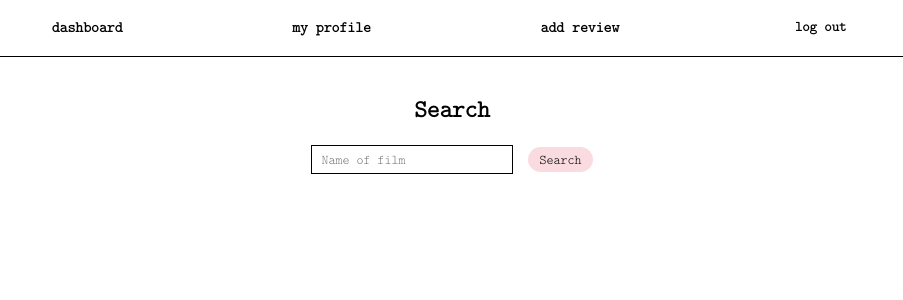
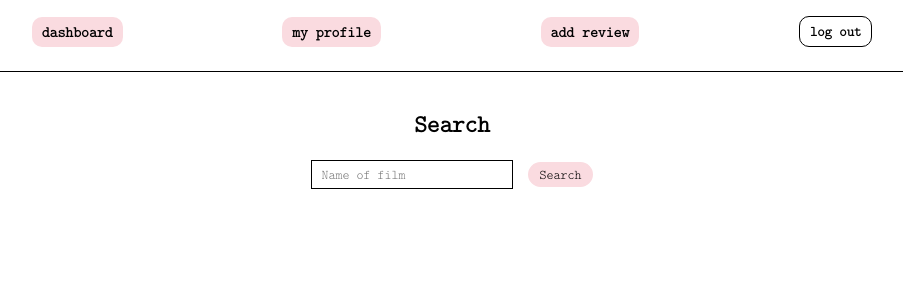
Before and after one commit to michellewongi/Film-Review-App-Frontend, a React (Create React App) app: page /add-review in a window 1280 px wide. Shown: the top 300 px of the page, without its empty margins (188-1091 px from the left). Built offline with nearby package versions, Linux system fonts and the light colour scheme; no server answers; sample sign-in values are in the browser's storage.

Commit message:
adding more styling

```diff
--- a/src/App.css
+++ b/src/App.css
@@ -21,6 +21,16 @@ h2 {
 a {
   color: black;
   font-weight: bold;
+}
+
+button {
+  cursor: pointer;
+}
+
+button:active {
+  background-color: #f5b8c1;
+  box-shadow: 0 3px #666;
+  transform: translateY(3px);
 }
 
 .PageWrapper {
@@ -52,7 +62,7 @@ a {
 
 .HeaderWrapper {
   border-bottom: 1px solid black;
-  height: 40px;
+  height: 55px;
 }
 
 nav {
@@ -64,20 +74,28 @@ nav {
 }
 
 .Header nav a {
+  background-color: #fadbe0;
+  border-radius: 10px;
   color: black;
   font-size: 13px;
   font-weight: bold;
+  margin-right: 10px;
+  text-align: center;
   text-decoration: none;
   text-transform: lowercase;
+  padding: 5px 10px;
 }
 
 .Header button {
   background-color: white;
-  border: none;
+  border: 1px solid black;
+  border-radius: 10px;
   font-family: Latin-Modern-Mono;
   font-size: 14px;
   font-weight: bold;
+  text-align: center;
   text-transform: lowercase;
+  padding: 5px 10px;
 }
 
 form {
@@ -91,7 +109,7 @@ form {
 
 .Form input {
   margin: 0 auto;
-  margin-bottom: 30px;
+  margin-bottom: 20px;
   max-width: 400px;
   padding: 10px 9px;
   width: 300px;
@@ -110,8 +128,16 @@ form {
   width: auto;
 }
 
+.ErrorMsg {
+  color: red;
+  font-weight: bold;
+  text-align: center;
+  margin: 0;
+}
+
 .postedBy {
   color: #bf218b;
+  font-weight: bold;
 }
 
 .PostCard {
@@ -126,24 +152,28 @@ form {
   right: 1.5rem;
   top: 0.6rem;
   justify-content: center;
-  width: 260px;
+  width: 290px;
 }
 
 .PostCardImage img {
   padding-top: 1rem;
   max-width: 400px;
-  width: 220px;
+  width: 250px;
 }
 
 .PostCardText {
-  border: 1px solid white;
+  border: 2px solid white;
   flex-basis: 50%;
   overflow-y: auto;
-  width: 220px;
+  width: 250px;
 }
 
 .PostCardText div {
   margin: 5px;
+}
+
+.hidden {
+  display: none;
 }
 
 .background-card,
@@ -156,7 +186,7 @@ form {
   position: relative;
   left: 0.7rem;
   margin-bottom: 12rem;
-  width: 290px;
+  width: 320px;
 }
 
 .background-card-user {
@@ -254,7 +284,20 @@ form {
   display: none;
 }
 
-@media only screen and (min-width: 850px) {
+.imageSrcImg {
+  background-color: #fadbe0;
+  border-radius: 10px;
+  display: flex;
+  justify-content: center;
+  padding: 2rem;
+  margin-bottom: 2rem;
+}
+
+.addReviewImage {
+  width: 260px;
+}
+
+@media only screen and (min-width: 950px) {
   .Header nav a {
     font-size: 15px;
   }
@@ -288,7 +331,7 @@ form {
     flex-wrap: wrap;
     justify-content: space-between;
     margin: 2rem auto 0;
-    width: 75%;
+    width: 80%;
   }
 
   .reviews > :only-child {
--- a/src/components/AddReviewForm.js
+++ b/src/components/AddReviewForm.js
@@ -6,6 +6,7 @@ function AddReviewForm({ submitReview }) {
       <h2>Add Review Post</h2>
       <form id="write-form" onSubmit={(e) => submitReview(e)}>
         <label htmlFor="imageSrc">Image Src</label>
+        <div className="imageSrcImg"></div>
         <input type="text" name="imageSrc" id="imageSrc" />
         <label htmlFor="postMessage">Post Message</label>
         <textarea name="postMessage" placeholder="Enter your review" rows="7" />
--- a/src/components/FilmCard.js
+++ b/src/components/FilmCard.js
@@ -4,6 +4,11 @@ import FilmButton from "./FilmButton";
 function FilmCard({ film }) {
   const handleImageChange = (imageUrl) => {
     document.getElementById("imageSrc").value = imageUrl;
+    document.getElementById("imageSrc").classList.add("hidden");
+    const img = document.createElement("img");
+    img.className = "addReviewImage";
+    img.src = `${imageUrl}`;
+    document.querySelector(".imageSrcImg").appendChild(img);
   };
 
   if (!film) {
--- a/src/components/LoginForm.js
+++ b/src/components/LoginForm.js
@@ -14,6 +14,8 @@ function LoginForm({ loginUser }) {
           placeholder="Enter your password"
         />
 
+        <div className="ErrorMsg"></div>
+
         <button className="loginBtn" type="submit">
           Login
         </button>
--- a/src/components/ReviewCard.js
+++ b/src/components/ReviewCard.js
@@ -15,7 +15,7 @@ function ReviewCard({ post }) {
           <div>
             <p>{previewText}</p>
             <p>
-              Posted by:{" "}
+              Posted by:
               <a className="postedBy" href={`/user/${post.userId}`}>
                 {post.displayName}
               </a>
--- a/src/pages/AddReview.js
+++ b/src/pages/AddReview.js
@@ -26,7 +26,6 @@ function AddReview({ userInformation }) {
       .get(titleURL)
       .then(function (response) {
         setTitle(response.data);
-        console.log(response.data);
       })
       .catch(function (error) {
         console.warn(error);
@@ -46,7 +45,7 @@ function AddReview({ userInformation }) {
 
     axios
       .get(url)
-      .then(function (response) {
+      .then(function () {
         navigate("/", { replace: true });
       })
       .catch(function (error) {
--- a/src/pages/Login.js
+++ b/src/pages/Login.js
@@ -28,6 +28,9 @@ function Login({ setErrors, setLoggedIn, setUserInformation }) {
           const errorCode = error.code;
           const errorMessage = error.message;
           console.warn({ error, errorCode, errorMessage });
+          const errorAlert = document.createElement("p");
+          errorAlert.innerHTML = "Wrong email or password";
+          document.querySelector(".ErrorMsg").appendChild(errorAlert);
           setErrors(errorMessage);
         });
     },
--- a/src/pages/UserProfile.js
+++ b/src/pages/UserProfile.js
@@ -11,7 +11,6 @@ const url =
 function UserProfile({ userInformation }) {
   const [userReview, setUserReview] = useState();
   const [currentProfile, setCurrentProfile] = useState();
-  console.log(userInformation);
 
   let { uid } = useParams();
 
@@ -36,9 +35,8 @@ function UserProfile({ userInformation }) {
   return (
     <div className="PageWrapper">
       <div className="username">
-        <strong>User: </strong>{" "}
+        <strong>User: </strong>
         <p className="postedBy">
-          {" "}
           {currentProfile ? currentProfile : userInformation.displayName}
         </p>
       </div>
```
